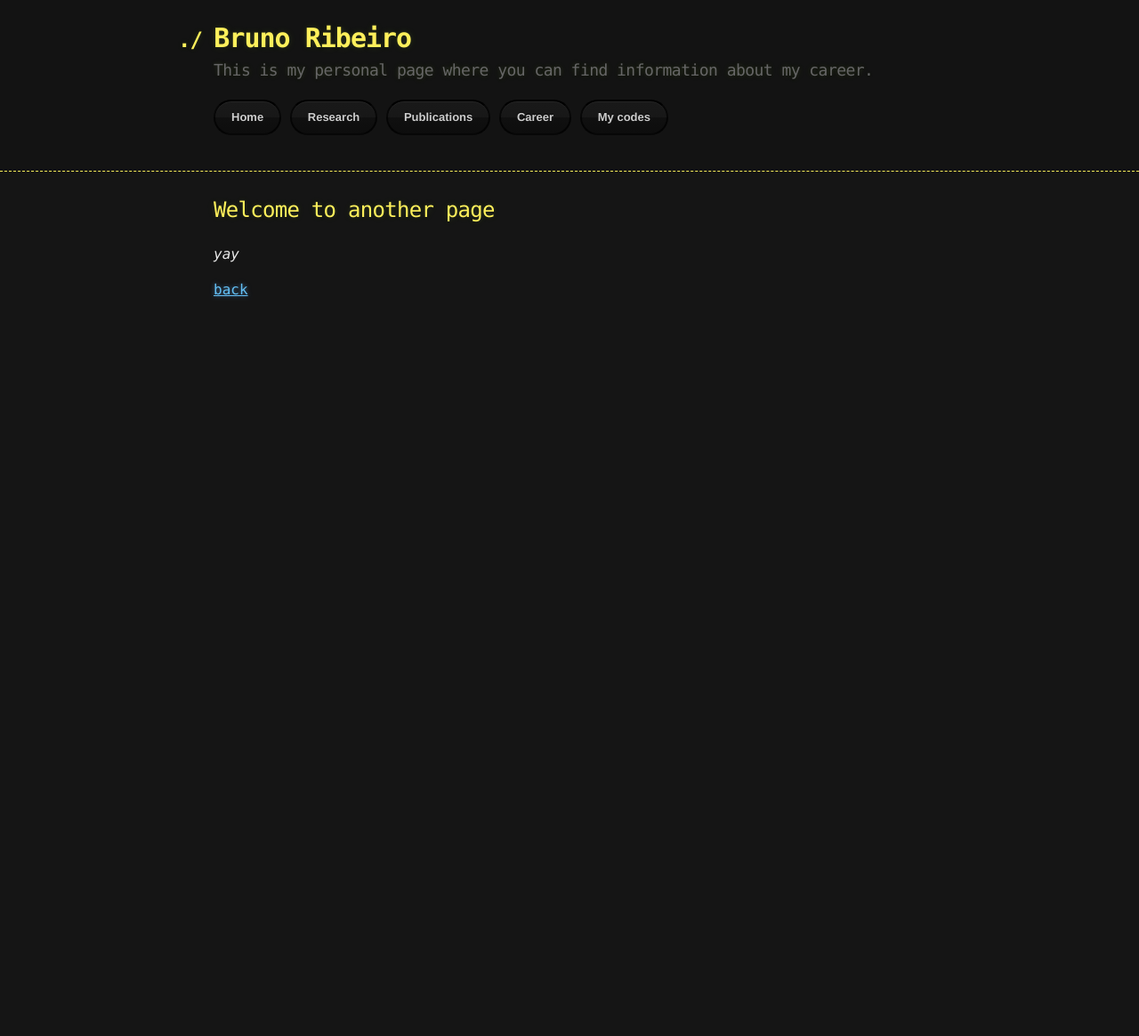
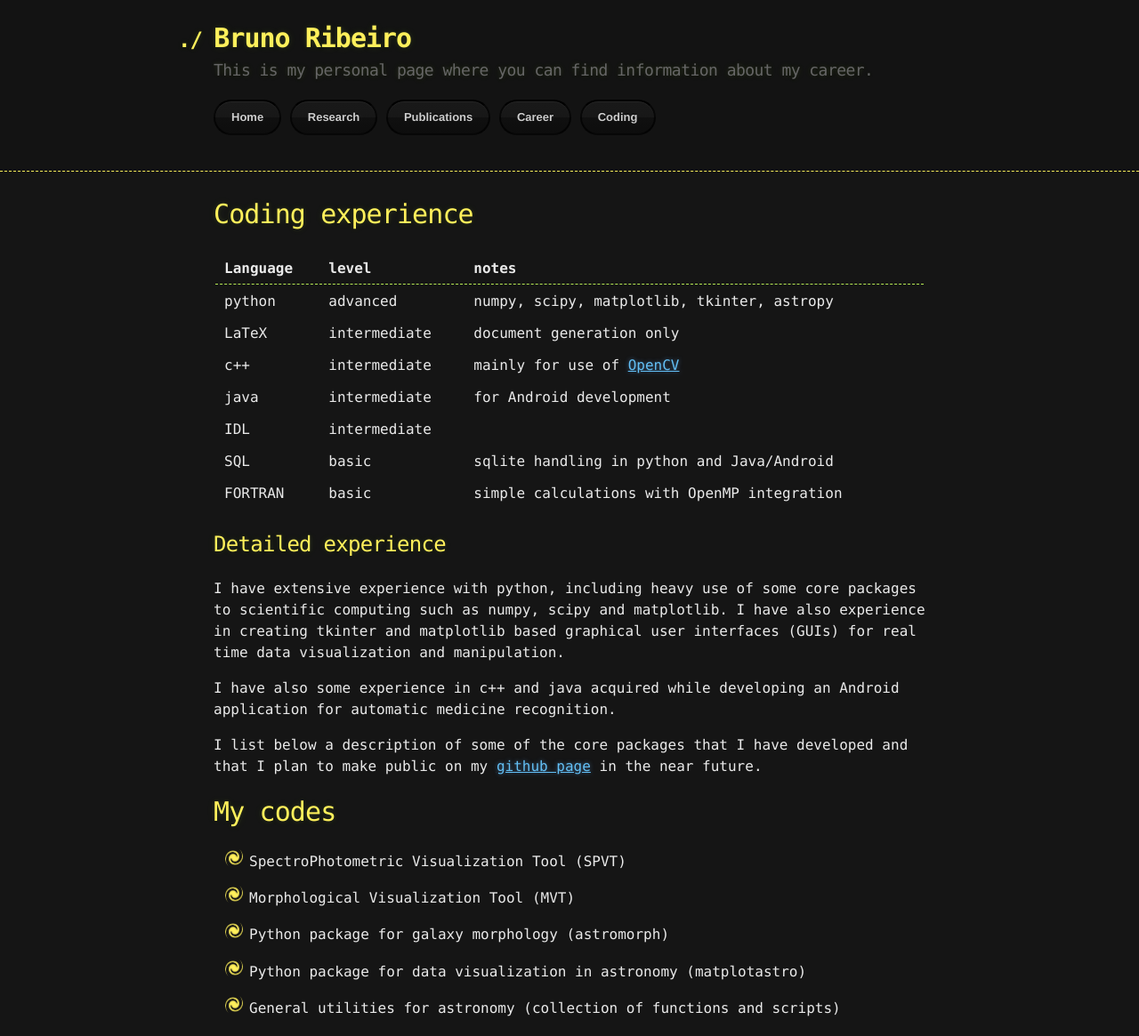
Before and after one commit to AfonsoV/AfonsoV.github.io, a Jekyll site: the page built from developed-codes.md, in a window 1280 px wide. Shown: the whole page at 89% size. Built offline with Jekyll 4.4.1, drawn with Linux system fonts in a browser that asks for light colours; our own code applies the rules of GitHub Pages for plain Markdown files; before the commit the page ends 900 px from its top, so only the background shows below that.

Commit message:
Updated page on code development.

```diff
--- a/_layouts/default.html
+++ b/_layouts/default.html
@@ -21,7 +21,7 @@
           <a href="research-interests" class="btn">Research</a>
           <a href="publications" class="btn">Publications</a>
           <a href="curriculum-vitae" class="btn">Career</a>
-          <a href="developed-codes" class="btn">My codes</a>
+          <a href="developed-codes" class="btn">Coding</a>
         </section>
       </div>
     </header>
--- a/developed-codes.md
+++ b/developed-codes.md
@@ -2,8 +2,35 @@
 layout: default
 ---
 
-## Welcome to another page
+# Coding experience
 
-_yay_
+Language | level | notes
+--- | --- | ---
+python | advanced | numpy, scipy, matplotlib, tkinter, astropy
+LaTeX | intermediate | document generation only
+c++ | intermediate | mainly for use of [OpenCV](https://opencv.org/)
+java | intermediate | for Android development
+IDL | intermediate |
+SQL | basic | sqlite handling in python and Java/Android
+FORTRAN | basic | simple calculations with OpenMP integration
+--- | --- | ---
 
-[back](./)
+## Detailed experience
+
+I have extensive experience with python, including heavy use of some core packages to scientific computing such as numpy, scipy and matplotlib. I have also experience in creating tkinter and matplotlib based graphical user interfaces (GUIs) for real time data visualization and manipulation.
+
+I have also some experience in c++ and java acquired while developing an Android application for automatic medicine recognition.
+
+I list below a description of some of the core packages that I have developed and that I plan to make public on my [github page](https://github.com/AfonsoV) in the near future.
+
+# My codes
+
+* SpectroPhotometric Visualization Tool (SPVT)
+
+* Morphological Visualization Tool (MVT)
+
+* Python package for galaxy morphology (astromorph)
+
+* Python package for data visualization in astronomy (matplotastro)
+
+* General utilities for astronomy (collection of functions and scripts)
```
